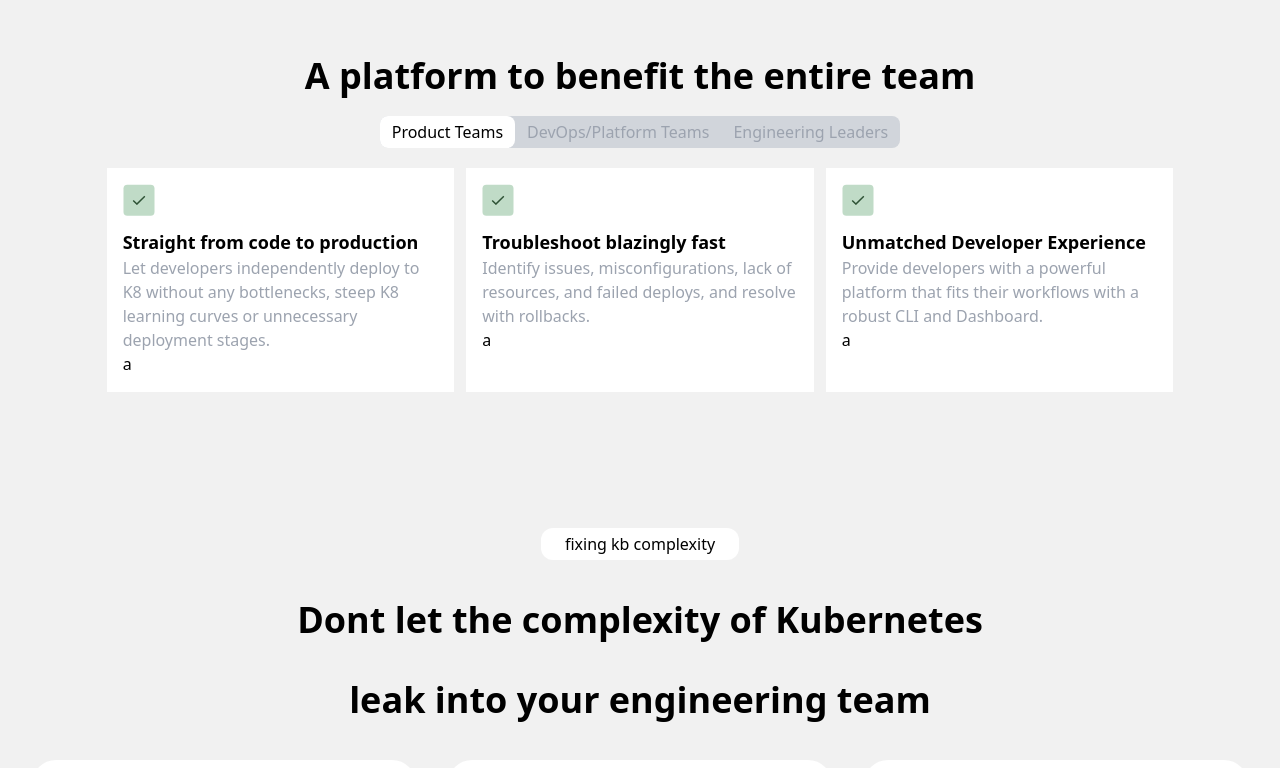
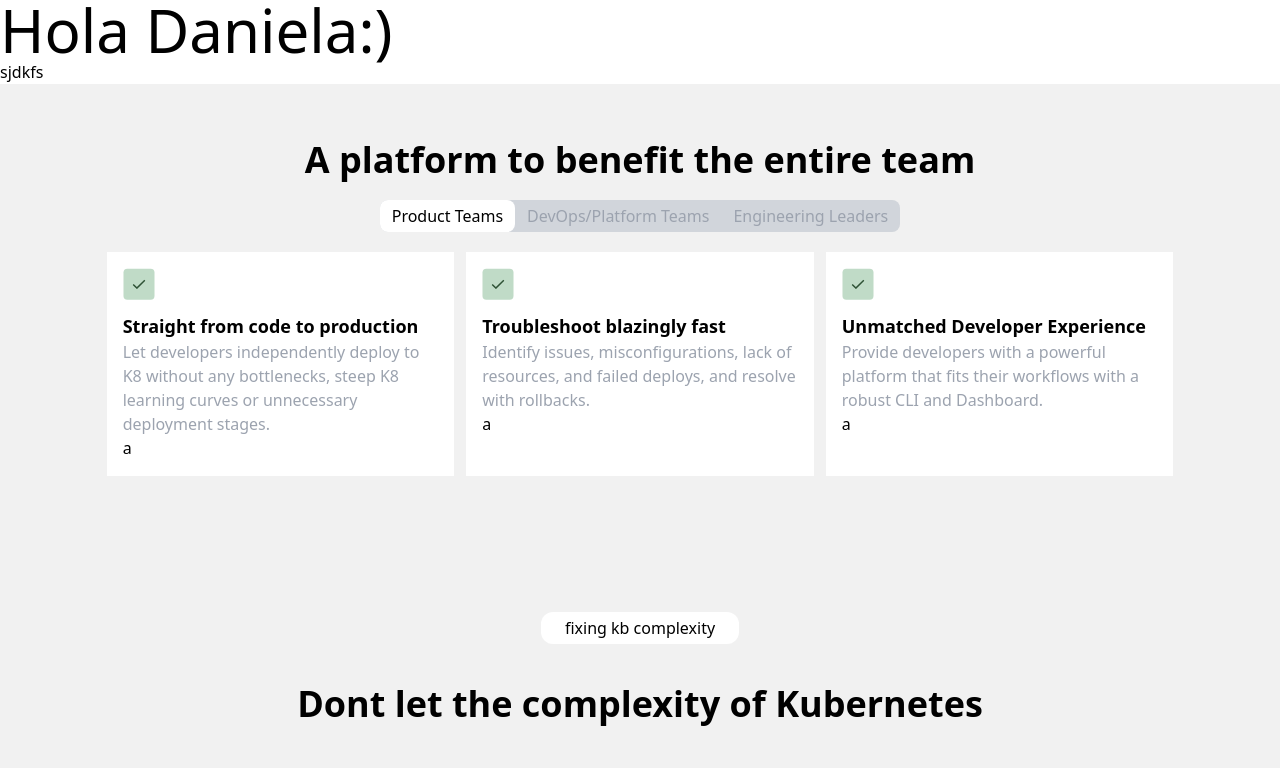
Before and after one commit to Yeremi74/learning-vite, a React (Vite) app: page / in a window 1280 px wide. Shown: the top 768 px of the page. Built offline with nearby package versions, Linux system fonts and the light colour scheme.

Commit message:
testing rama

```diff
--- a/src/App.jsx
+++ b/src/App.jsx
@@ -1,9 +1,11 @@
 import Benefit from './components/Benefit';
 import Cards from './components/Cards';
+import Prueba from './components/Prueba';
 
 const App = () => {
   return (
     <>
+      <Prueba />
       <Benefit />
       <Cards />
     </>
--- /dev/null
+++ b/src/components/Prueba.jsx
@@ -0,0 +1,10 @@
+const Prueba = () => {
+  return (
+    <div>
+      <p className='text-6xl'>Hola Daniela:)</p>
+      <p>sjdkfs</p>
+    </div>
+  );
+};
+
+export default Prueba;
```
Also changed, not shown: 1 other file (tests, documents, lock files or other folders).
